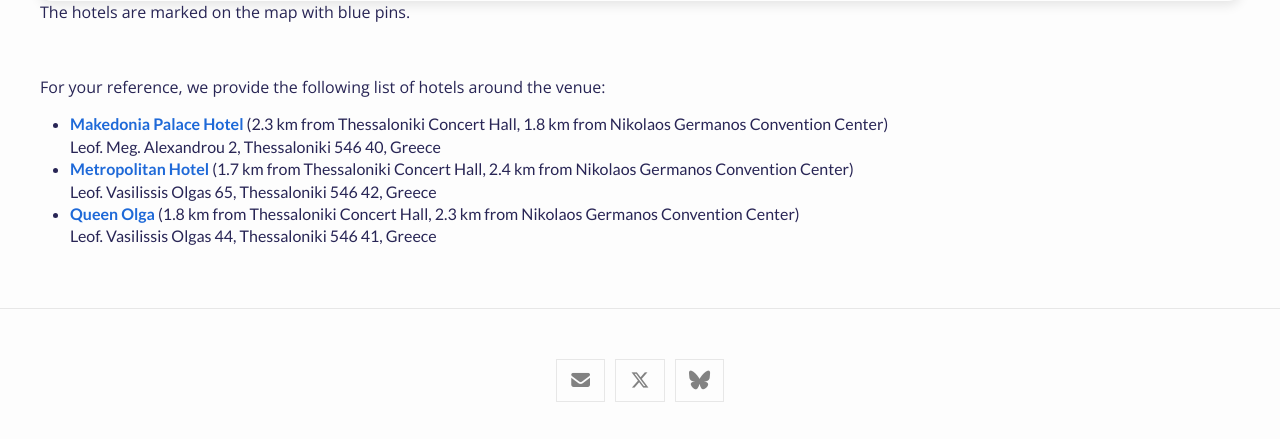
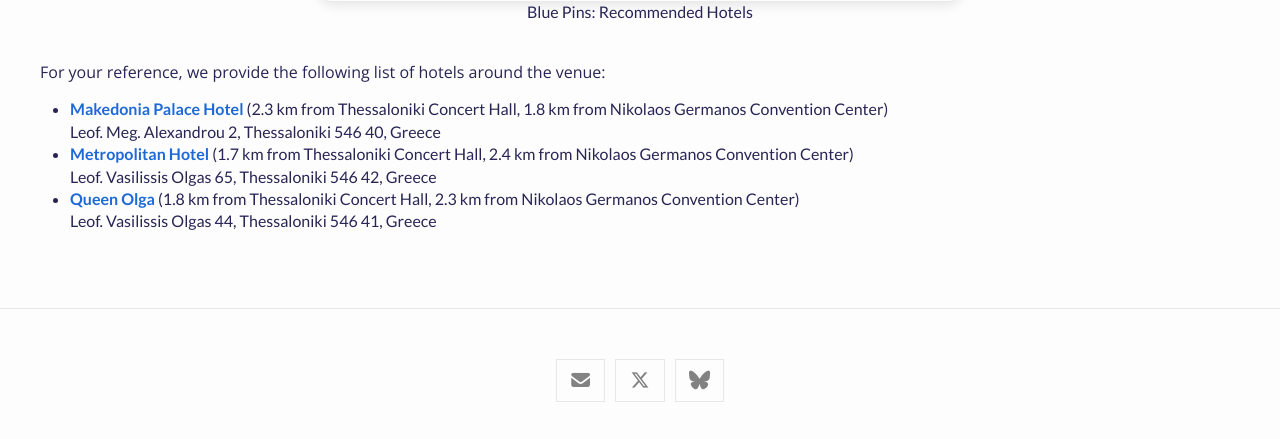
Before and after one commit to recomb-conference/recomb2026, a Jekyll site: the page built from hotels.md, in a window 1280 px wide and 1210 px high, cut to the strip 771-1210 px from the top of the window. Built offline with Jekyll 4.4.1, drawn with Linux system fonts in a browser that asks for light colours; nearby versions of some CDN libraries.

Commit message:
Update hotels.md

```diff
--- a/hotels.md
+++ b/hotels.md
@@ -3,18 +3,19 @@
 title: Hotels
 ---
 
-<div style="border-radius:12px; overflow:hidden; box-shadow:0 4px 12px rgba(0,0,0,0.1);">
-  <center>
+<center>
+<div style="width:640px; margin:0 auto; border-radius:12px; overflow:hidden; box-shadow:0 4px 12px rgba(0,0,0,0.1);">
   <iframe
     src="https://www.google.com/maps/d/embed?mid=1yoB270bH90EDtdmdak8TWG1D6dIilTM&ehbc=2E312F&noprof=1"
     width="640"
     height="500"
-    style="border:0;">
+    style="border:0;"
+    loading="lazy">
   </iframe>
-  </center>
 </div>
 
-The hotels are marked on the map with blue pins.
+Blue Pins: Recommended Hotels
+</center>
 
 <br>
 
```
